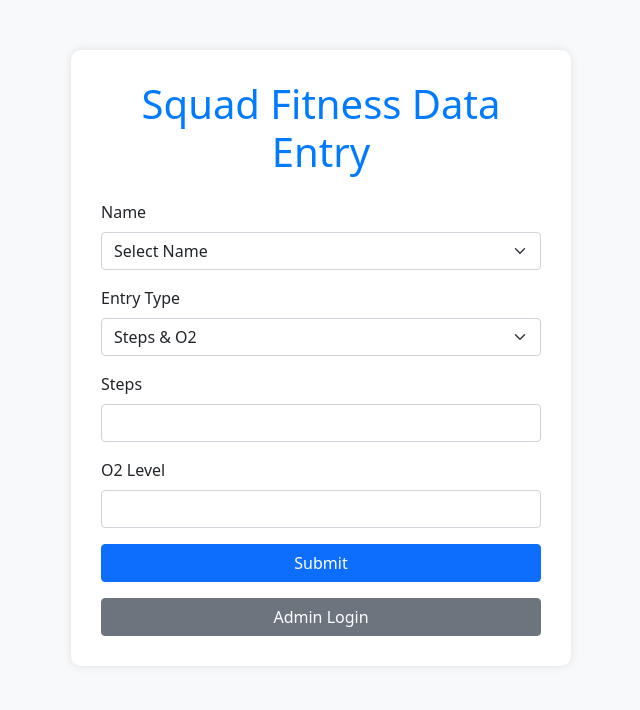
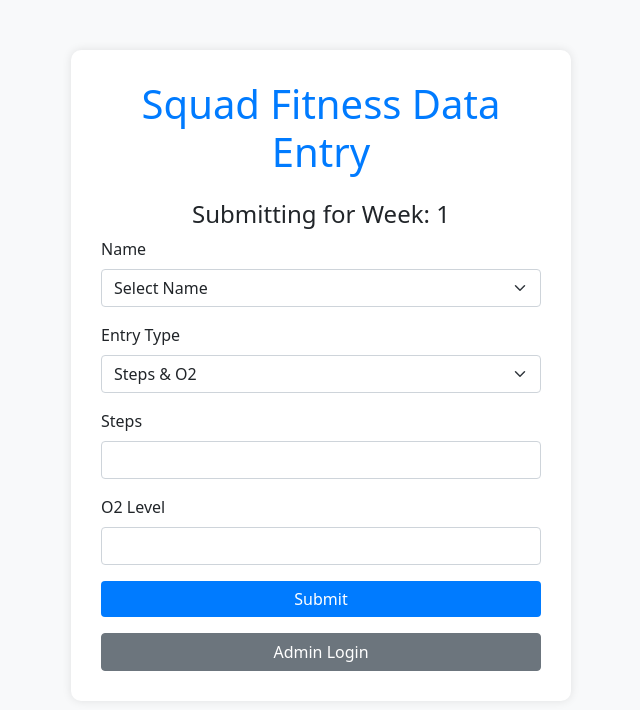
Before and after one commit to mirfsz/Fatty8-Stats-Tracker-SuduKental, a Flask app: page / in a window 1280 px wide. Shown: the top 710 px of the page, without its empty margins (319-959 px from the left). Run offline with Flask 3, Linux system fonts and the light colour scheme; data comes from the database, SQL or seed files in the repository.

Commit message:
Update form.html

```diff
--- a/templates/form.html
+++ b/templates/form.html
@@ -9,12 +9,15 @@
         body { padding-top: 50px; background-color: #f8f9fa; }
         .form-container { max-width: 500px; margin: auto; background-color: white; padding: 30px; border-radius: 10px; box-shadow: 0 0 10px rgba(0,0,0,0.1); }
         h1 { color: #007bff; }
+        .btn-primary { background-color: #007bff; border: none; width: 100%; }
+        .btn-primary:hover { background-color: #0056b3; }
     </style>
 </head>
 <body>
     <div class="container">
         <div class="form-container">
             <h1 class="mb-4 text-center">Squad Fitness Data Entry</h1>
+            <h4 class="text-center">Submitting for Week: {{ current_week }}</h4>
             <form method="POST">
                 <div class="mb-3">
                     <label for="name" class="form-label">Name</label>
@@ -70,7 +73,7 @@
                         </div>
                     </div>
                 </div>
-                <button type="submit" class="btn btn-primary w-100">Submit</button>
+                <button type="submit" class="btn btn-primary">Submit</button>
             </form>
             <a href="/admin_login" class="btn btn-secondary mt-3 w-100">Admin Login</a>
         </div>
```
